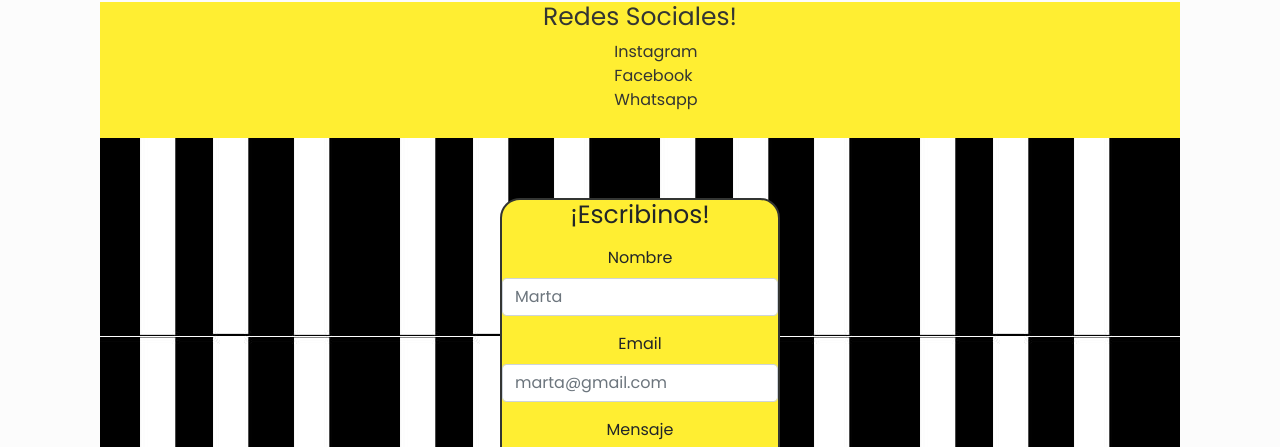
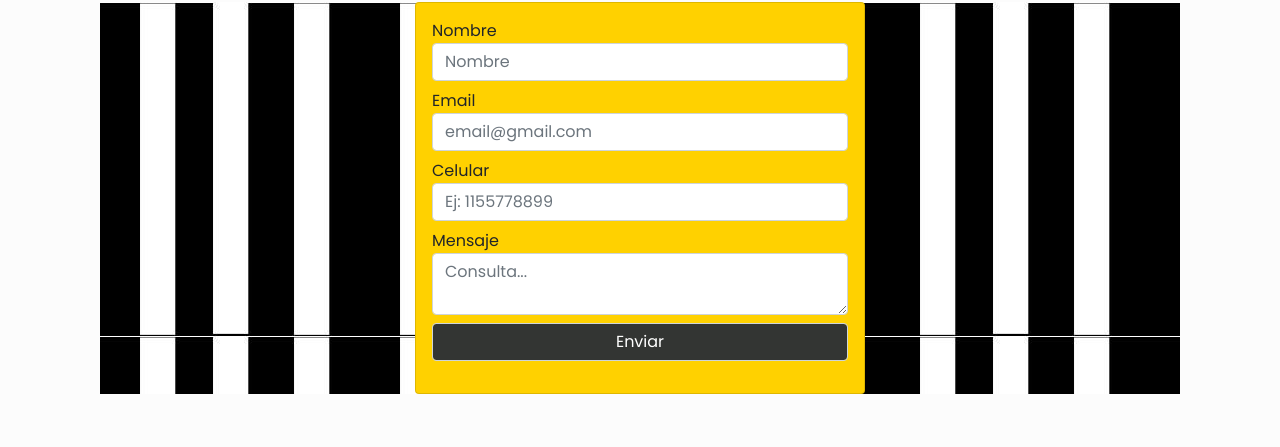
Before and after one commit to JuliLaterza/4ta_entrega, a website: page contacto.html in a window 1280 px wide. Shown: the part 198-645 px from the top of the page. Drawn offline with nearby package versions, Linux system fonts and the light colour scheme.

Commit message:
terminada

```diff
--- a/contacto.html
+++ b/contacto.html
@@ -20,7 +20,7 @@
     <header>
         <nav class="navbar navbar-expand-lg navbar-light" style="background-color: #ffd100;">
             <div class="container-fluid">
-              <a class="navbar-brand" href="#">Propio Pastelería</a>
+                <a class="navbar-brand" href="index.html">Propio Pastelería</a>
                 <button class="navbar-toggler" type="button" data-bs-toggle="collapse" data-bs-target="#navbarNav" aria-controls="navbarNav" aria-expanded="false" aria-label="Toggle navigation">
                 <span class="navbar-toggler-icon"></span>
               </button>
@@ -52,41 +52,36 @@
         <div class="text">
             <h1>¡Contactanos!</h1>
         </div>
-        <div class="contact">
-            <div class="redes-soc">
-                <h3>Redes Sociales!</h3>
-                <ul>
-                    <li><a href="#">Instagram</a></li>
-                    <li><a href="#">Facebook</a></li>
-                    <li><a href="#">Whatsapp</a></li>
-                </ul>
+        <div class="raya" style="background-image: url(images/rayas.jpg);">
+            <section class="d-flex justify-content-center">
+                <div class="card col-sm-5 p-3">
+                    <div class="mb-2">
+                        <form action="">
+                            <div class="mb-2">
+                                <label for="nombre">Nombre</label>
+                                <input type="text" name="nombre" id="nombre" class="form-control" placeholder="Nombre">
                             </div>
-            <div class="mb-3">
-                <div class="formulario">
-                    <div class="mb-3">
-                        <h3>¡Escribinos!</h3>
+                            <div class="mb-2">
+                                <label for="email">Email</label>
+                                <input type="email" name="email" id="email" class="form-control" placeholder="email@gmail.com">
                             </div>
-                    <form action="">
-                        <div class="mb-3">
-                            <label for="exampleFormControlInput1" class="form-label">Nombre</label>
-                            <input type="text" class="form-control" id="exampleFormControlInput1" placeholder="Marta">
+                            <div class="mb-2">
+                                <label for="celular">Celular</label>
+                                <input type="tel" name="celular" id="celular" class="form-control" placeholder="Ej: 1155778899">
                             </div>
-                        <div class="mb-3">
-                            <label for="exampleFormControlInput1" class="form-label">Email</label>
-                            <input type="email" class="form-control" id="exampleFormControlInput1" placeholder="marta@gmail.com">
+                            <div class="mb-2">
+                                <label for="nombre">Mensaje</label>
+                                <textarea name="mensaje" id="mensaje" class="form-control" placeholder="Consulta..."></textarea>
                             </div>
-                        <div class="mb-3">
-                            <label for="exampleFormControlTextarea1" class="form-label">Mensaje</label>
-                            <textarea class="form-control" id="exampleFormControlTextarea1" rows="3" placeholder="Consulta..."></textarea>
-                        </div>
-                        <div class="mb-3">
-                            <button type="button" class="btn btn-dark">Enviar</button>
+                            <div class="mb-2">
+                                <input type="submit" value="Enviar" class="form-control" style="background-color: #333533; color: white;">
                             </div>
                         </form>
                     </div>
                 </div>
+            </section>
+        </div>
 
-        </div>
     </div>
 
     <footer>
@@ -97,7 +92,7 @@
             <h3>Redes Sociales</h3>
             <div class="links">
                 <ul>
-                    <li><a href="#">Instagram</a></li>
+                    <li><a href="https://www.instagram.com/propiopasteleria/" target="_blank">Instagram</a></li>
                     <li><a href="#">Facebook</a></li>
                     <li><a href="#">WhatsApp</a></li>
                 </ul>
```
Also changed, not shown: delicias.html (+2 -2 lines), index.html (+3 -3 lines), local.html (+16 -61 lines), servicios.html (+2 -2 lines). Lines whose indentation alone changed are shown as unchanged.
